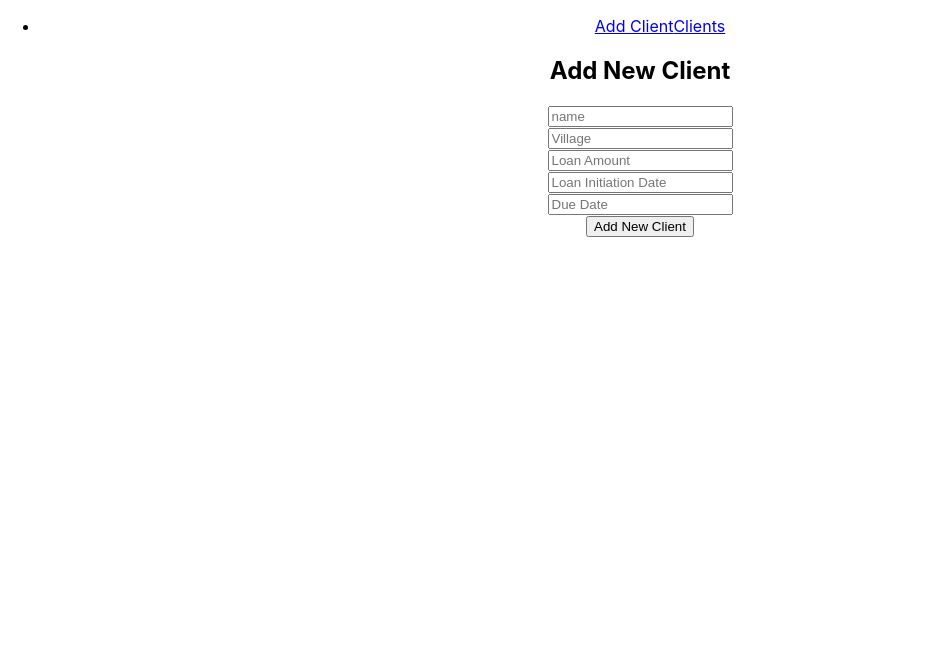
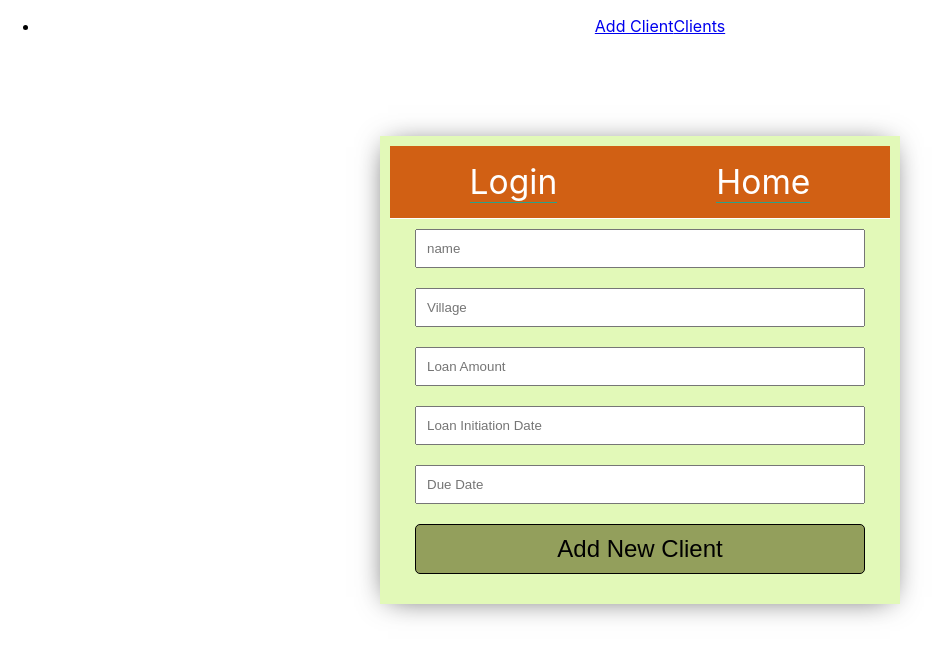
Before and after one commit to tiemendo/Tiemendo-Front-End, a React (Create React App) app in the folder tiemendo/: page /client-form in a window 1280 px wide. Shown: the top 658 px of the page, without its empty margins (0-952 px from the left). Built offline with nearby package versions, Linux system fonts and the light colour scheme; sample sign-in values are in the browser's storage.

Commit message:
Still adding and making changes. linking back and forth from register to login and vice versa is working. played around with navbar but not perfect. Need to check my endpoints. Finally time to sleep and re-energize for the home stretch.

```diff
--- a/tiemendo/src/App.css
+++ b/tiemendo/src/App.css
@@ -54,9 +54,33 @@
   margin: 0 auto;
   padding: 10px;
 }
+.baseline {
+  display: flex;
+  flex-direction: column;
+  max-width: 90%;
+  margin: 0 auto;
+  padding: 10px;
+}
 .input {
   padding: 10px;
   margin-bottom: 10px;
+}
+.put {
+  padding: 10px;
+}
+.client-button {
+  background-color: #939F5C;
+  padding: 10px;
+  margin-bottom: 10px;
+  border: 1px solid black;
+  font-size: 1.5rem;
+  border-radius: 5px;
+}
+.client-button:hover {
+  color: white;
+background-color: #D16014;
+border: 1px solid #8694B8;
+cursor: pointer;
 }
 .login-button {
   background-color: #939F5C;
--- a/tiemendo/src/App.js
+++ b/tiemendo/src/App.js
@@ -4,6 +4,7 @@ import Login from './Components/Login';
 import PrivateRoute from './Components/PrivateRoute';
 import ClientList from './Components/ClientList';
 import ClientForm from './Components/ClientForm';
+import Register from './Components/Register';
 
 import logo from './logo.svg';
 import './App.css';
@@ -23,6 +24,7 @@ function App() {
       <Route path='/login' component={Login} />
       <PrivateRoute exact path='/protected' component={ClientList} />
       <PrivateRoute exact path='/client-form' component={ClientForm} />
+      <PrivateRoute exact path='/register' component={Register} />
     </div>
     </Router>
 
--- a/tiemendo/src/Components/ClientForm.js
+++ b/tiemendo/src/Components/ClientForm.js
@@ -1,4 +1,5 @@
 import React from 'react';
+import NavBar from '../Components/NavBar';
 
 class ClientForm extends React.Component {
     state = {
@@ -33,10 +34,10 @@ class ClientForm extends React.Component {
 
       render() {
         return (
-          <div>
-            <h2>Add New Client</h2>
-            <form onSubmit={this.handleSubmit}>
-              <input
+          <div className='login-form'>
+            <NavBar />
+            <form className='form' onSubmit={this.handleSubmit}>
+              <input className='put'
                 type="text"
                 name="name"
                 onChange={this.changeHandler}
@@ -45,7 +46,7 @@ class ClientForm extends React.Component {
               />
               <div className="baseline" />
 
-              <input
+              <input className='put'
                 type="text"
                 name="village"
                 onChange={this.changeHandler}
@@ -54,7 +55,7 @@ class ClientForm extends React.Component {
               />
               <div className="baseline" />
 
-              <input
+              <input className='put'
                 type="number"
                 name="loan amount"
                 onChange={this.changeHandler}
@@ -63,7 +64,7 @@ class ClientForm extends React.Component {
               />
               <div className="baseline" />
 
-              <input
+              <input className='put'
                 type="string"
                 name="loan initiation date"
                 onChange={this.changeHandler}
@@ -72,7 +73,7 @@ class ClientForm extends React.Component {
               />
               <div className="baseline" />
 
-              <input
+              <input className='put'
                 type="string"
                 name="due date"
                 onChange={this.changeHandler}
@@ -81,7 +82,7 @@ class ClientForm extends React.Component {
               />
               <div className="baseline" />
 
-              <button className="md-button form-button">Add New Client</button>
+              <button className="client-button">Add New Client</button>
             </form>
           </div>
         );
--- /dev/null
+++ b/tiemendo/src/Components/NavBar.js
@@ -0,0 +1,87 @@
+import React from 'react';
+import styled from 'styled-components';
+import { NavLink } from 'react-router-dom';
+
+const LinkElem = styled(NavLink)`
+// example style
+&.active {
+  color: #33313b;
+  border-bottom: 1px solid #33313b;
+}
+`;
+
+const NavBar = styled.div`
+padding-top: 15px;
+padding-bottom: 15px;
+width: 100%
+border-bottom: 1px solid white;
+background-color: #D16014
+    nav{
+      display:flex;
+      justify-content: space-around;
+      @media (max-width: 700px) {
+        flex-direction: column;
+        align-items: center
+
+      }
+      a{
+
+        text-decoration: none;
+        color: white;
+        font-size: 10px;
+        border-bottom: 1px solid #2aa18a;
+        font-size: 2.1rem;
+        @media (max-width: 700px) {
+          border-bottom: 1px solid white;
+          width: 100%
+          text-align: center;
+          padding: 10px;
+      }
+        :hover{
+
+          transition: all .8s;
+
+        }
+
+    }
+}
+`;
+
+class Navbar extends React.Component{
+  constructor(){
+    super()
+    this.state = {
+      activeTab: 0
+    }
+
+  }
+
+
+
+  findTab = (tabNumber) =>{
+
+    this.setState({
+      ...this.state,
+      activeTab: tabNumber,
+
+
+
+    })
+
+  }
+
+
+  render(){
+  return (
+    <NavBar>
+      <nav>
+        <LinkElem to={"/login"}>Login</LinkElem>
+        <LinkElem exact to={"/"}>Home</LinkElem>
+
+      </nav>
+    </NavBar>
+  );
+  }
+};
+
+export default Navbar;
--- a/tiemendo/src/Components/Register.js
+++ b/tiemendo/src/Components/Register.js
@@ -25,7 +25,7 @@ class Register extends React.Component {
         e.preventDefault();
         this.props.register(this.state)
         .then(() => {
-            this.props.history.push("/home");
+            this.props.history.push('/protected');
         })
     }
 
--- a/tiemendo/src/actions/index.js
+++ b/tiemendo/src/actions/index.js
@@ -11,7 +11,8 @@ export const REGISTER_FAIL = 'REGISTER_FAIL';
 // Register
 export const register = (creds) => dispatch => {
   dispatch({ type: REGISTER_START });
-  return axios.post(`${URL}/api/auth/register`, creds)
+  return axios.post(`https://chasegarsee-tiemendo.herokuapp.com/newuser
+  `, creds)
   .then((res) => {
     console.log(res);
     localStorage.setItem('token', res.data.token);
@@ -41,7 +42,7 @@ export const USER_UNAUTHORIZED = 'FETCH_DATA_FAILURE';
 export const getData = () => dispatch => {
   dispatch({ type: FETCH_DATA_START });
   axios
-    .get('http://localhost:5000/api/friends', {
+    .get('https://chasegarsee-tiemendo.herokuapp.com/clients', {
       headers: { Authorization: localStorage.getItem('token') }
     })
     .then(res => {
@@ -64,7 +65,7 @@ export const DELETE_FAILURE = 'DELETE_FAILURE';
 export const deleteClients = id => dispatch => {
   dispatch({ type: DELETE_START });
   axios
-    .delete(`http://localhost:5000/api/friends/${id}`, {
+    .delete(`https://chasegarsee-tiemendo.herokuapp.com/client/${id}`, {
       headers: { Authorization: localStorage.getItem('token') }
     })
     .then(res => {
@@ -87,7 +88,7 @@ export const ADD_CLIENT_FAILURE = 'ADD_CLIENT_FAILURE';
 export const addClient = client => dispatch => {
   dispatch({ type: ADD_CLIENT_START });
   return axios
-    .post('http://localhost:5000/api/friends', client, {
+    .post('https://chasegarsee-tiemendo.herokuapp.com/client', client, {
       headers: { Authorization: localStorage.getItem('token') }
     })
     .then(res => {
@@ -109,7 +110,7 @@ export const EDIT_CLIENT_FAILURE = 'EDIT_CLIENT_FAILURE';
 export const editClient = client => dispatch => {
   dispatch({ type: EDIT_CLIENT_START });
   return axios
-    .put(`http://localhost:5000/api/friends/${client.id}`, client, {
+    .put(`https://chasegarsee-tiemendo.herokuapp.com/client/${client.id}`, client, {
       headers: { Authorization: localStorage.getItem('token') }
     })
     .then(res => {
--- a/tiemendo/src/index.js
+++ b/tiemendo/src/index.js
@@ -5,6 +5,7 @@ import App from './App';
 import {createStore, applyMiddleware} from 'redux';
 import {Provider} from 'react-redux';
 import thunk from 'redux-thunk';
+import logger from 'redux-logger';
 import reducer from './reducers';
 import * as serviceWorker from './serviceWorker';
 
```
Also changed, not shown: tiemendo/package.json (+8 -7 lines), 1 other file (tests, documents, lock files or other folders).
